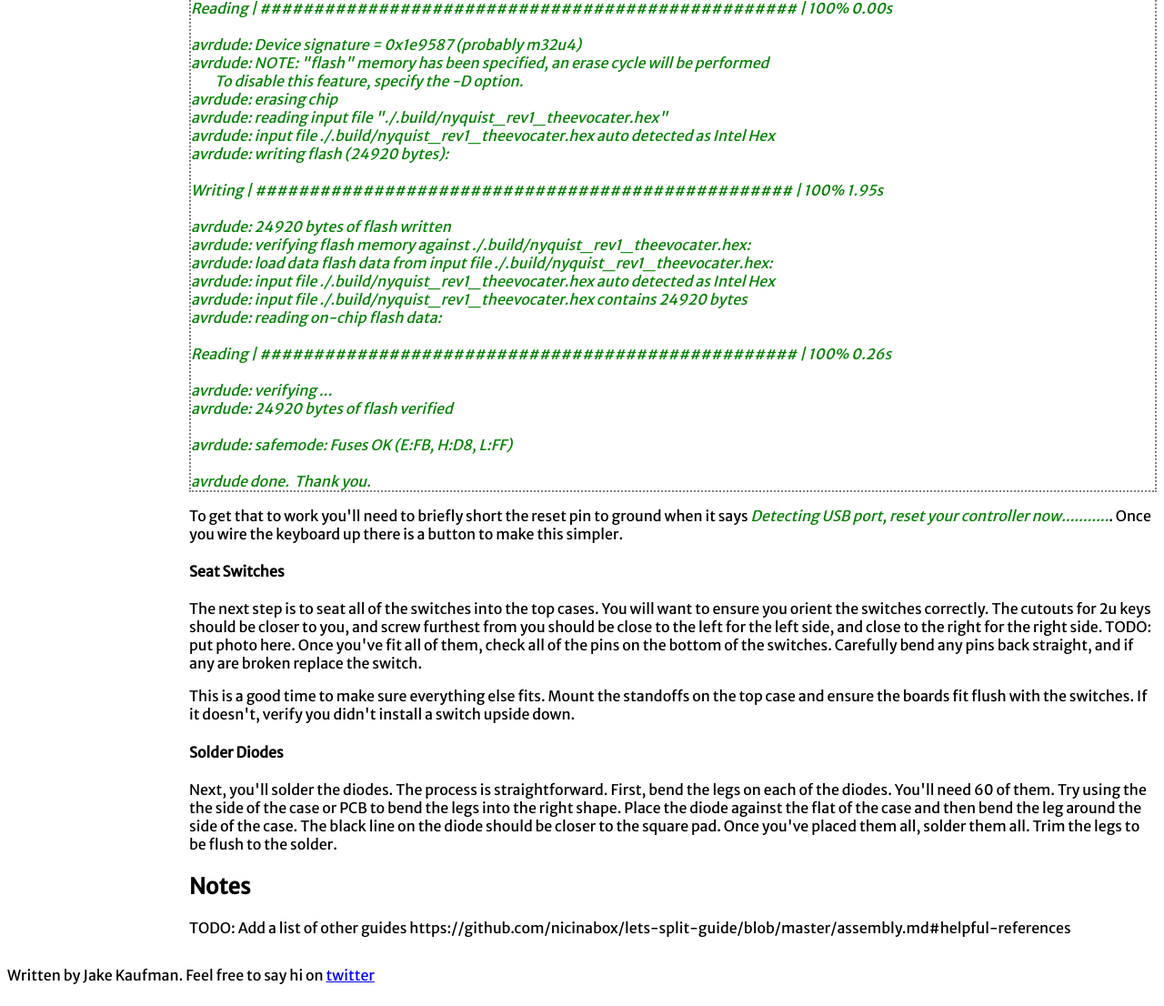
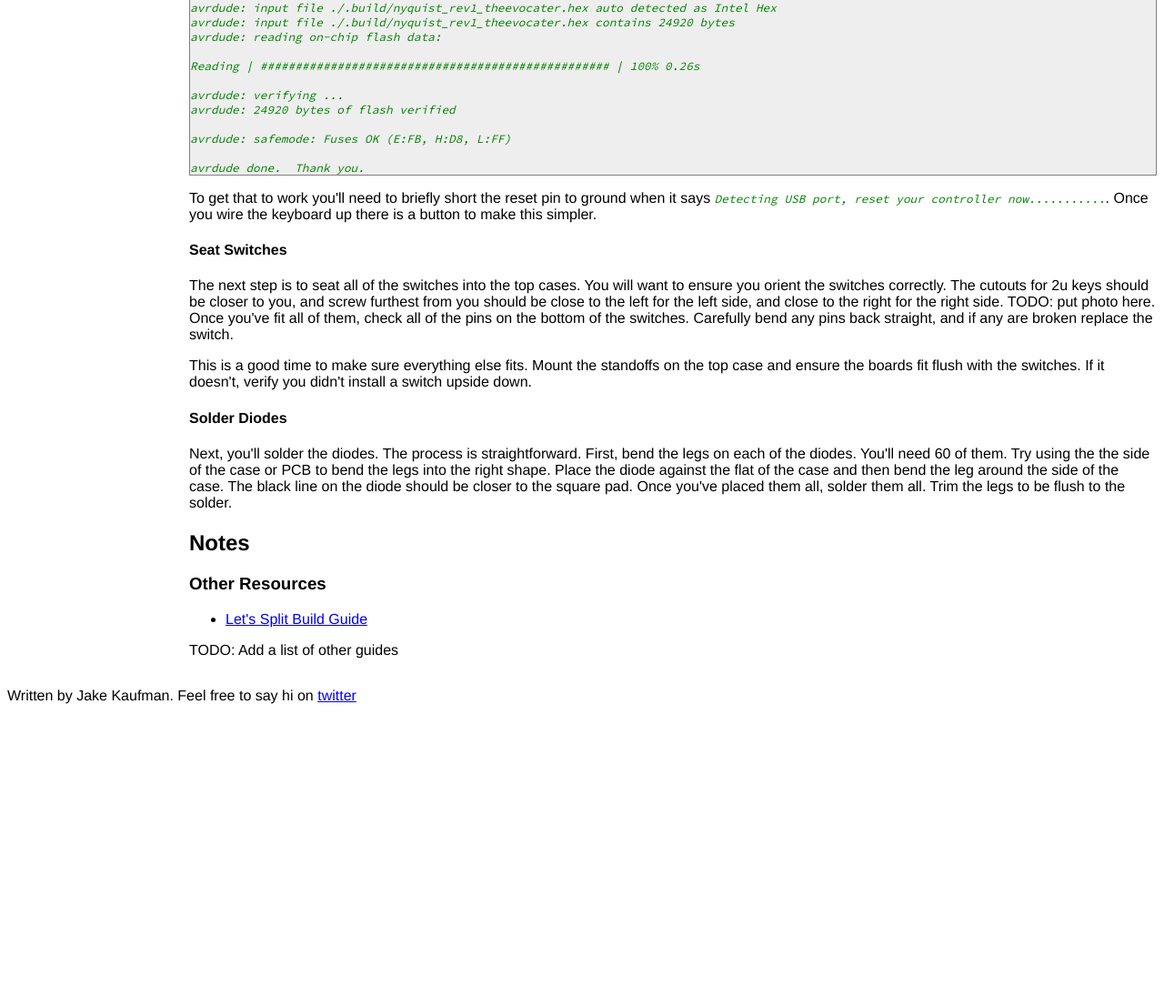
Before and after one commit to theevocater/theevocater.github.io, a PHP site: page /nyquist_build_log.html in a window 1280 px wide. Shown: the part 1790-2896 px from the top of the page at 91% size. After the commit the page ends 2564 px from the top, so only its background shows below. Run offline with PHP 8.4, Linux system fonts and the light colour scheme.

Commit message:
Add some nice looks

```diff
--- a/css/keyboard_build.css
+++ b/css/keyboard_build.css
@@ -22,12 +22,16 @@
 
 .code {
   font-style: italic;
-  border: 2px dotted grey;
+  font-size: 0.8em;
+  font-family: 'Source Code Pro', monospace;
+  border: 1px solid grey;
   color: green;
+  background-color: #eee;
 }
 
 span.code {
-	border: 0;
+  border: 0;
+  background-color: white;
 }
 
 a {
@@ -58,3 +62,10 @@
     "sidebar main"
     "footer footer";
 }
+
+pre {
+}
+
+html {
+  font-family: 'Helvetica', 'Courier New', 'sans-serif';
+}
--- a/nyquist_build_log.html
+++ b/nyquist_build_log.html
@@ -4,7 +4,8 @@
     <title>Nyquist Build Log</title>
     <meta http-equiv="content-type" content="text/html;charset=utf-8" />
     <meta name="viewport" content="width=device-width, initial-scale=1">
-    <link href='http://fonts.googleapis.com/css?family=Merriweather+Sans' rel='stylesheet' type='text/css'>
+    <link href='https://fonts.googleapis.com/css?family=Merriweather+Sans' rel='stylesheet'>
+    <link href="https://fonts.googleapis.com/css?family=Source+Code+Pro" rel="stylesheet">
     <link rel="stylesheet" href="/css/font.css" />
     <link rel="stylesheet" href="/css/keyboard_build.css" />
   </head>
@@ -181,9 +182,13 @@
 				</div>
         <div id="notes" class="item">
 					<h2>Notes</h2>
+          <h3>Other Resources</h3>
+          <ul>
+            <li><a href="https://github.com/nicinabox/lets-split-guide/">Let's Split Build Guide</a></li>
+          </ul>
           <p>
             TODO: Add a list of other guides
-            https://github.com/nicinabox/lets-split-guide/blob/master/assembly.md#helpful-references
+
           </p>
 				</div>
       </div>
```
